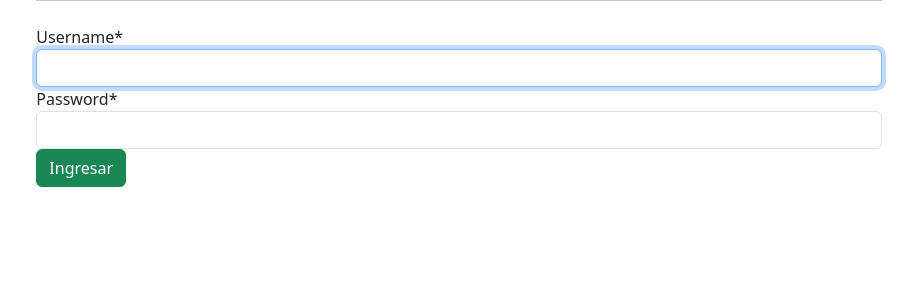
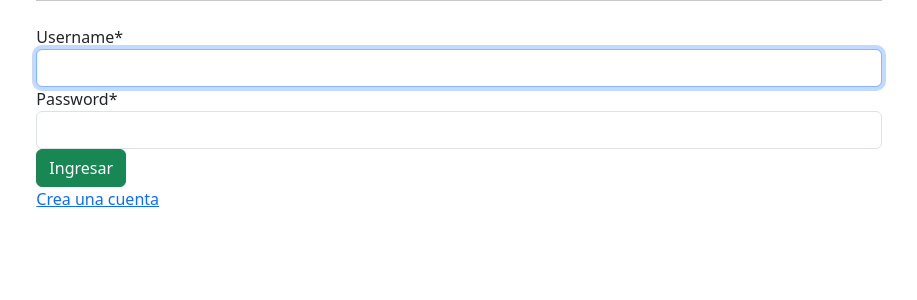
Before and after one commit to delgadillolaura/Clone_ERP_Agroflori, a Django app: page /login/ in a window 1280 px wide. Shown: the top 300 px of the page, without its empty margins (181-1098 px from the left). Run offline with Django 4.2, Linux system fonts and the light colour scheme; some libraries are stand-ins or nearby versions.

Commit message:
dev-005 Added an add user hyperlink in login page.

```diff
--- a/erpAgroflori/registration/templates/login.html
+++ b/erpAgroflori/registration/templates/login.html
@@ -18,4 +18,5 @@
 
         <button type="submit" class="btn btn-success">Ingresar</button>
     </form>
+    <a href="{% url 'registration'%}">Crea una cuenta</a>
 {% endblock %}
--- a/erpAgroflori/transactions/forms.py
+++ b/erpAgroflori/transactions/forms.py
@@ -103,7 +103,6 @@ class TicketSaleDetailForm(ModelForm):
             cat_queryset =  SystemType.objects.filter(category=id_ticket)
             self.fields['ticket_type'] = CustomChoiceField(queryset=cat_queryset)
             self.fields['ticket_type'].queryset = cat_queryset
-            #self.fields['ticket_type'].initial = cat_queryset.first()
             self.fields['ticket_type'].widget.attrs['id'] = f"{self.prefix}-ticket-type"
             self.fields['ticket_type'].widget.attrs['class'] = f"ticket-type-class"
             self.fields['quantity'].initial = 0
--- a/erpAgroflori/transactions/templates/transaction_update_form.html
+++ b/erpAgroflori/transactions/templates/transaction_update_form.html
@@ -3,7 +3,7 @@
 {% load crispy_forms_tags %}
 {% block title %}Transaction Update{% endblock %}
 {% block content %}
-
+<h1>EDITAR TRANSACCIÓN</h1>
 <form method="post">{% csrf_token %}
     {{ form | crispy }}
     <div class="py-3">
```
Also changed, not shown: img/ERDDiagram1.jpg (added), img/UseCaseDiagram1.jpg (added), img/UseCaseDiagram1.png (added).
